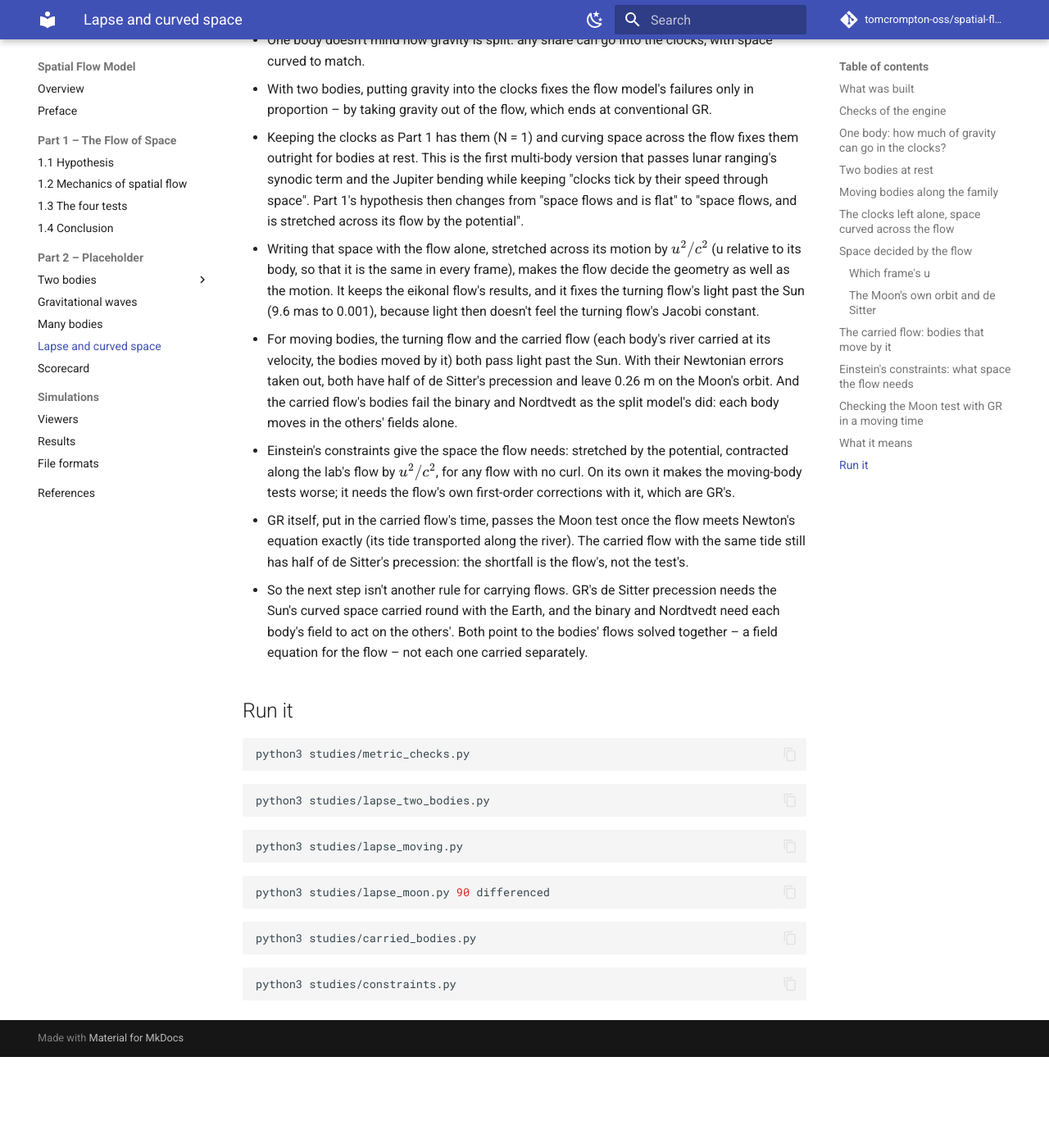
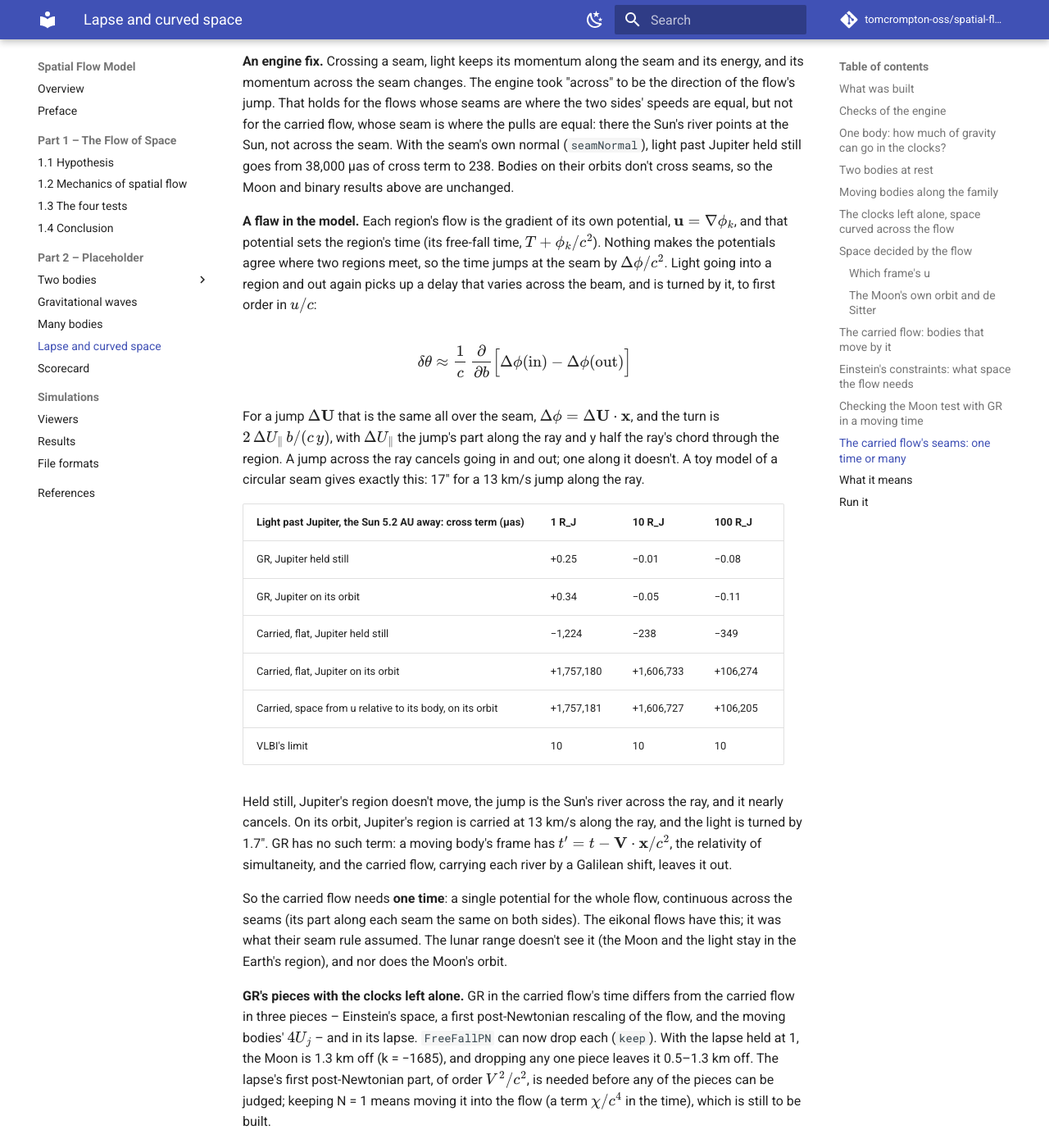
Before and after one commit to tomcrompton-oss/spatial-flow-model, an MkDocs documentation site: the page built from docs/lapse-curved-space.md, in a window 1280 px wide and 1400 px high, scrolled down 12752 px. Shown: the whole window at 82% size. Built offline with MkDocs 1.6.1 and Material for MkDocs 9.7.7, drawn with Linux system fonts in a browser that asks for light colours; comment, search, counter and statistics services are not loaded; before the commit the page ends 14041 px from its top, so only the background shows below that; some of the changed text lies outside the part shown.

Commit message:
Docs: the carried flow's seams, lunar ranging and light past a moving Jupiter
Lunar ranging's synodic term passes for every carried flow (exactly 0). With the seam fix, light past a Jupiter held
still is 238 uas off (was 38,000); on its orbit it is 1.5-1.7 arcsec off, because each region's time jumps at its
seam (the relativity of simultaneity the Galilean carrying leaves out). The carried flows' Moving score goes 4 -> 2
(Einstein's space 2 -> 1). GR's pieces with the lapse at 1 miss the Moon by 0.5-1.3 km: chi is needed first.

Co-Authored-By: Claude Opus 5.5 <noreply@anthropic.com>

```diff
--- a/docs/lapse-curved-space.md
+++ b/docs/lapse-curved-space.md
@@ -291,8 +291,9 @@ any number of bodies moving any way:
 - **Bodies held at rest don't fit it.** The carried flow has each body's region falling with the body, at the
   others' pull there; a body held still isn't falling, so its region loses the others' uniform pull. On the two
   bodies-at-rest tests above it gives a lunar cos D term of exactly 0 (the Sun is only a tide round the Earth; GR's
-  +9.6 mm is the Sun's potential across the fixed mirror) and light past a Jupiter held still 38,000 µas off. The
-  Jupiter test needs Jupiter on its orbit.
+  +9.6 mm is the Sun's potential across the fixed mirror) and light past a Jupiter held still 238 µas off (most of
+  it the Sun's uniform pull, missing in Jupiter's region). The Jupiter test needs Jupiter on its orbit, and there it
+  fails for a different reason: [the regions' times don't meet at the seams](#the-carried-flows-seams-one-time-or-many).
 - **A close pair seen from far off** isn't one of the pair's rivers with the other's tide: 1000 times their separation
   away, that tide's expansion is no flow at all. So in the Nordtvedt test the Sun is held still. A hierarchy of
   regions (the pair as one body from far off) would be needed for systems like that.
@@ -394,6 +395,54 @@ the others' spacetime), gives 0.83, 0.945 and 0.994 of GR's periastron advance f
 the centre of mass accelerates when the masses differ: GR's two-body equations have terms in each body's own mass,
 which a body moved only by the others' field never feels.
 
+## The carried flow's seams: one time or many
+
+Light past Jupiter tests what happens where two regions meet. Two things came out of it.
+
+**An engine fix.** Crossing a seam, light keeps its momentum along the seam and its energy, and its momentum across
+the seam changes. The engine took "across" to be the direction of the flow's jump. That holds for the flows whose
+seams are where the two sides' speeds are equal, but not for the carried flow, whose seam is where the pulls are
+equal: there the Sun's river points at the Sun, not across the seam. With the seam's own normal (`seamNormal`),
+light past Jupiter held still goes from 38,000 µas of cross term to 238. Bodies on their orbits don't cross seams, so
+the Moon and binary results above are unchanged.
+
+**A flaw in the model.** Each region's flow is the gradient of its own potential, $\mathbf u = \nabla\phi_k$, and
+that potential sets the region's time (its free-fall time, $T + \phi_k/c^2$). Nothing makes the potentials agree
+where two regions meet, so the time jumps at the seam by $\Delta\phi/c^2$. Light going into a region and out again
+picks up a delay that varies across the beam, and is turned by it, to first order in $u/c$:
+
+$$\delta\theta \approx \frac{1}{c}\,\frac{\partial}{\partial b}\Big[\Delta\phi(\text{in}) - \Delta\phi(\text{out})\Big]$$
+
+For a jump $\Delta\mathbf U$ that is the same all over the seam, $\Delta\phi = \Delta\mathbf U\cdot\mathbf x$, and
+the turn is $2\,\Delta U_\parallel\, b/(c\,y)$, with $\Delta U_\parallel$ the jump's part along the ray and y half
+the ray's chord through the region. A jump across the ray cancels going in and out; one along it doesn't. A toy
+model of a circular seam gives exactly this: 17″ for a 13 km/s jump along the ray.
+
+| Light past Jupiter, the Sun 5.2 AU away: cross term (µas) | 1 R_J | 10 R_J | 100 R_J |
+| --- | --- | --- | --- |
+| GR, Jupiter held still | +0.25 | −0.01 | −0.08 |
+| GR, Jupiter on its orbit | +0.34 | −0.05 | −0.11 |
+| Carried, flat, Jupiter held still | −1,224 | −238 | −349 |
+| Carried, flat, Jupiter on its orbit | +1,757,180 | +1,606,733 | +106,274 |
+| Carried, space from u relative to its body, on its orbit | +1,757,181 | +1,606,727 | +106,205 |
+| VLBI's limit | 10 | 10 | 10 |
+
+Held still, Jupiter's region doesn't move, the jump is the Sun's river across the ray, and it nearly cancels. On its
+orbit, Jupiter's region is carried at 13 km/s along the ray, and the light is turned by 1.7″. GR has no such
+term: a moving body's frame has $t' = t - \mathbf V\cdot\mathbf x/c^2$, the relativity of simultaneity, and the
+carried flow, carrying each river by a Galilean shift, leaves it out.
+
+So the carried flow needs **one time**: a single potential for the whole flow, continuous across the seams (its
+part along each seam the same on both sides). The eikonal flows have this; it was what their seam rule assumed. The
+lunar range doesn't see it (the Moon and the light stay in the Earth's region), and nor does the Moon's orbit.
+
+**GR's pieces with the clocks left alone.** GR in the carried flow's time differs from the carried flow in three
+pieces – Einstein's space, a first post-Newtonian rescaling of the flow, and the moving bodies' $4U_j$ – and in its
+lapse. `FreeFallPN` can now drop each (`keep`). With the lapse held at 1, the Moon is 1.3 km off (k = −1685), and
+dropping any one piece leaves it 0.5–1.3 km off. The lapse's first post-Newtonian part, of order $V^2/c^2$, is
+needed before any of the pieces can be judged; keeping N = 1 means moving it into the flow (a term $\chi/c^4$ in the
+time), which is still to be built.
+
 ## What it means
 
 The lapse and curved space are now in the engine for every model, and it reproduces GR in any of its coordinates.
@@ -420,6 +469,8 @@ What they show about the flow model:
 - GR itself, put in the carried flow's time, passes the Moon test once the flow meets Newton's equation exactly (its
   tide transported along the river). The carried flow with the same tide still has half of de Sitter's precession:
   the shortfall is the flow's, not the test's.
+- The carried flow's regions each keep their own time, and it jumps at the seams: light past a Jupiter on its orbit
+  is turned by 1.7″. A flow made of separate regions needs one potential across all of them.
 - So the next step isn't another rule for carrying flows. GR's de Sitter precession needs the Sun's curved space carried
   round with the Earth, and the binary and Nordtvedt need each body's field to act on the others'. Both point to the
   bodies' flows solved together – a field equation for the flow – not each one carried separately.
```
Also changed, not shown: docs/scorecard.md (+11 -6 lines).
